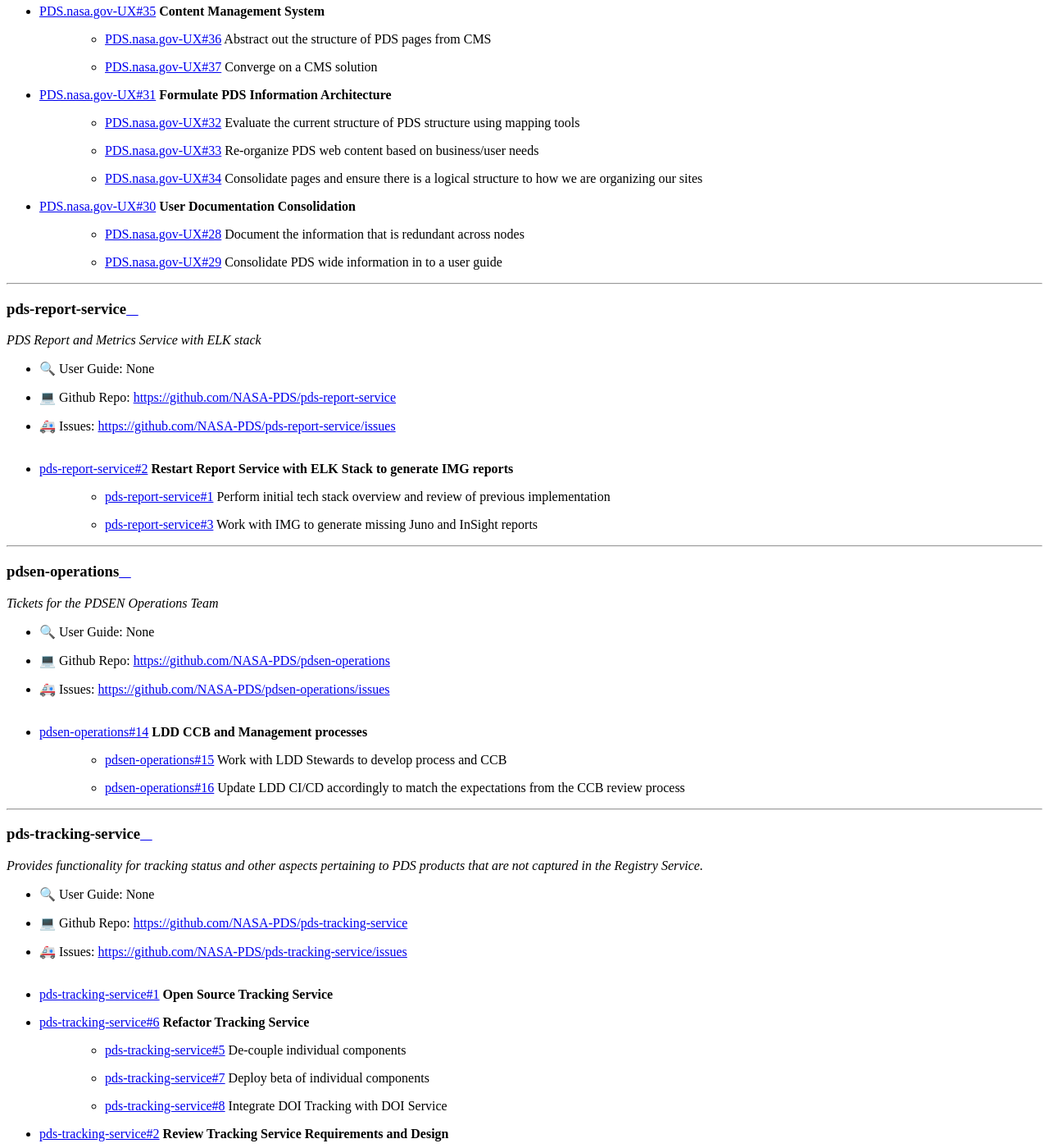
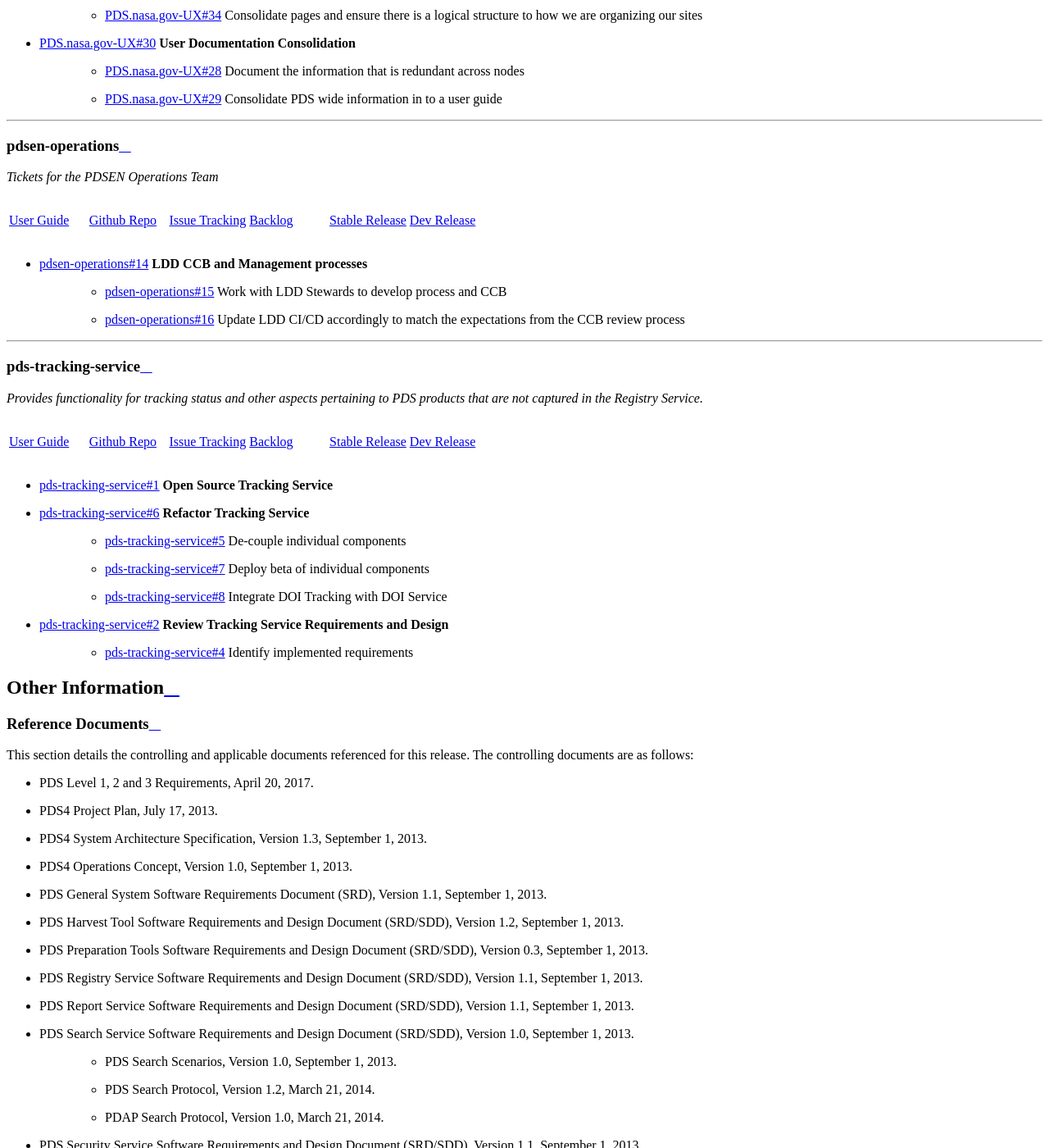
Before and after one commit to NASA-PDS/nasa-pds.github.io, a Sphinx documentation site: the page built from docs/source/releases/11.1/plan.rst, in a window 1280 px wide and 1400 px high, scrolled down 8728 px. Shown: the whole window at 82% size. Built offline with Sphinx 7.4.7 and the Read the Docs theme 2.0.0, drawn with Linux system fonts in a browser that asks for light colours; pages that are not in the unit, such as notebooks, are missing from menus; some of the changed text lies outside the part shown.

Commit message:
update release plan

```diff
--- /dev/null
+++ b/docs/source/releases/11.0/rdd.rst
@@ -0,0 +1,2 @@
+Build 11.0 RDD
+==============
--- a/docs/source/releases/plans/plan-11.1.rst
+++ b/docs/source/releases/11.1/plan.rst
@@ -1,11 +1,11 @@
-Build 11.1
-=====================
+Build 11.1 Plan
+========================
 
 ..  toctree::
     :glob:
     :maxdepth: 3
 
-    plan-11.1.rst
+    plan.rst
 
 .. |br| raw:: html
 
@@ -15,7 +15,7 @@
 
 The following page outlines the planned PDS software enhancements, bug fixes, and impacted requirements for the upcoming Build .
 
-A more detailed breakdown of these tasks by date and priority can be found in our `Zenhub Roadmap <https://app.zenhub.com/workspaces/pdsen-workspace-5c87e859b7a0872dd10b87c5/roadmap>` (login required).
+A more detailed breakdown of these tasks by date and priority can be found in our `Zenhub Roadmap <https://app.zenhub.com/workspaces/pdsen-workspace-5c87e859b7a0872dd10b87c5/roadmap>`_ (login required).
 
 Key Dates
 +++++++++
@@ -56,6 +56,14 @@
 
 This section details the planned software changes for this build.
 
+Planned tasks for the next release cycle are grouped by software component, and sub-tasks are included where known at the time of this plan generation. Each section also includes additional information, such as:
+
+* Software description
+* Link to |:mag:| User Guide
+* Link to |:computer:| Github Repo
+* Link to |:ambulance:| Issue Tracking
+* Link to |:ledger:| Backlog - future work not planned for this release cycle
+
 **Don't see the tool you are looking for?** This means there is no active development planned for this build cycle. Head to the `PDS Tool Registry <https://pds.nasa.gov/tools/tool-registry/>`_ to see all possible tools available for PDS data.
 
 **Have a new feature or tool you think we should be working on?** Create a ticket in the applicable Github repo or in our `PDS EN Operations repo <https://github.com/NASA-PDS/pdsen-operations/issues/new/choose>`_ and we will see how that can fit into our plans moving forward.
@@ -65,11 +73,19 @@
 
 validate
 ########
+
 *Validates PDS4 product labels, data and PDS3 Volumes*
 
-* |:mag:| User Guide: https://nasa-pds.github.io/validate/
-* |:computer:| Github Repo: https://github.com/NASA-PDS/validate
-* |:ambulance:| Issues: https://github.com/NASA-PDS/validate/issues |br| |br|
+.. list-table::
+   :widths: 15 15 15 15 15 15
+
+   * - `User Guide <https://nasa-pds.github.io/validate/>`_
+     - `Github Repo <https://github.com/NASA-PDS/validate>`_
+     - `Issue Tracking <https://github.com/NASA-PDS/validate/issues>`_
+     - `Backlog <https://github.com/NASA-PDS/validate/issues>`_
+     - `Stable Release <https://github.com/NASA-PDS/validate/releases/latest>`_
+     - `Dev Release <https://github.com/NASA-PDS/validate/releases>`_
+
 * `validate#250 <https://github.com/NASA-PDS/validate/issues/250>`_ **Improvements to meet updated Standards Reference since initial requirements implementation**
    * `validate#5 <https://github.com/NASA-PDS/validate/issues/5>`_ Improve file base name check according to Standards Reference
    * `validate#6 <https://github.com/NASA-PDS/validate/issues/6>`_ Improve pds4.bundle unlabeled files check to handle files without a file suffix
@@ -89,11 +105,19 @@
 
 pds4-information-model
 ######################
+
 *The software tools and data necessary for generating the Information Model including PDS4 ontology, data, and information model.*
 
-* |:mag:| User Guide: https://nasa-pds.github.io/pds4-information-model/
-* |:computer:| Github Repo: https://github.com/NASA-PDS/pds4-information-model
-* |:ambulance:| Issues: https://github.com/NASA-PDS/pds4-information-model/issues |br| |br|
+.. list-table::
+   :widths: 15 15 15 15 15 15
+
+   * - `User Guide <https://nasa-pds.github.io/pds4-information-model/>`_
+     - `Github Repo <https://github.com/NASA-PDS/pds4-information-model>`_
+     - `Issue Tracking <https://github.com/NASA-PDS/pds4-information-model/issues>`_
+     - `Backlog <https://github.com/NASA-PDS/pds4-information-model/issues>`_
+     - `Stable Release <https://github.com/NASA-PDS/pds4-information-model/releases/latest>`_
+     - `Dev Release <https://github.com/NASA-PDS/pds4-information-model/releases>`_
+
 * `pds4-information-model#242 <https://github.com/NASA-PDS/pds4-information-model/issues/242>`_ **DocBook HTML/WebHelp generation and conversion processes**
    * `pds4-information-model#170 <https://github.com/NASA-PDS/pds4-information-model/issues/170>`_ LDDTool: DocBook generation does not work from any file system location
    * `pds4-information-model#243 <https://github.com/NASA-PDS/pds4-information-model/issues/243>`_ Document how to generate the DocBook XML and how to generate HTML/WebHelp
@@ -110,22 +134,38 @@
 
 pds-deep-archive
 ################
+
 *PDS Open Archival Information System (OAIS) utilities, including Submission Information Package (SIP) and Archive Information Package (AIP) generators*
 
-* |:mag:| User Guide: https://nasa-pds.github.io/pds-deep-archive/
-* |:computer:| Github Repo: https://github.com/NASA-PDS/pds-deep-archive
-* |:ambulance:| Issues: https://github.com/NASA-PDS/pds-deep-archive/issues |br| |br|
+.. list-table::
+   :widths: 15 15 15 15 15 15
+
+   * - `User Guide <https://nasa-pds.github.io/pds-deep-archive/>`_
+     - `Github Repo <https://github.com/NASA-PDS/pds-deep-archive>`_
+     - `Issue Tracking <https://github.com/NASA-PDS/pds-deep-archive/issues>`_
+     - `Backlog <https://github.com/NASA-PDS/pds-deep-archive/issues>`_
+     - `Stable Release <https://github.com/NASA-PDS/pds-deep-archive/releases/latest>`_
+     - `Dev Release <https://github.com/NASA-PDS/pds-deep-archive/releases>`_
+
 * `pds-deep-archive#80 <https://github.com/NASA-PDS/pds-deep-archive/issues/80>`_ **NSSDCA Delivery Onboarding**
 
 --------
 
 pds-doi-service
 ###############
+
 *Service and tools for generating DOIs for PDS bundles, collections, and data sets*
 
-* |:mag:| User Guide: https://nasa-pds.github.io/pds-doi-service
-* |:computer:| Github Repo: https://github.com/NASA-PDS/pds-doi-service
-* |:ambulance:| Issues: https://github.com/NASA-PDS/pds-doi-service/issues |br| |br|
+.. list-table::
+   :widths: 15 15 15 15 15 15
+
+   * - `User Guide <https://nasa-pds.github.io/pds-doi-service>`_
+     - `Github Repo <https://github.com/NASA-PDS/pds-doi-service>`_
+     - `Issue Tracking <https://github.com/NASA-PDS/pds-doi-service/issues>`_
+     - `Backlog <https://github.com/NASA-PDS/pds-doi-service/issues>`_
+     - `Stable Release <https://github.com/NASA-PDS/pds-doi-service/releases/latest>`_
+     - `Dev Release <https://github.com/NASA-PDS/pds-doi-service/releases>`_
+
 * `pds-doi-service#91 <https://github.com/NASA-PDS/pds-doi-service/issues/91>`_ **Develop User Access / Management Strategy**
 * `pds-doi-service#86 <https://github.com/NASA-PDS/pds-doi-service/issues/86>`_ **Deploy DOI API and UI**
    * `pds-doi-service#87 <https://github.com/NASA-PDS/pds-doi-service/issues/87>`_ Dev beta testing with API
@@ -146,11 +186,19 @@
 
 pds-registry-app
 ################
+
 *Registry application enabling a PDS node to register all its data products for long term preservation and sharing with the rest of the PDS system.*
 
-* |:mag:| User Guide: https://nasa-pds.github.io/pds-registry-app/
-* |:computer:| Github Repo: https://github.com/NASA-PDS/pds-registry-app
-* |:ambulance:| Issues: https://github.com/NASA-PDS/pds-registry-app/issues |br| |br|
+.. list-table::
+   :widths: 15 15 15 15 15 15
+
+   * - `User Guide <https://nasa-pds.github.io/pds-registry-app/>`_
+     - `Github Repo <https://github.com/NASA-PDS/pds-registry-app>`_
+     - `Issue Tracking <https://github.com/NASA-PDS/pds-registry-app/issues>`_
+     - `Backlog <https://github.com/NASA-PDS/pds-registry-app/issues>`_
+     - `Stable Release <https://github.com/NASA-PDS/pds-registry-app/releases/latest>`_
+     - `Dev Release <https://github.com/NASA-PDS/pds-registry-app/releases>`_
+
 * `pds-registry-app#42 <https://github.com/NASA-PDS/pds-registry-app/issues/42>`_ **Integrate Registry API into pds-registry-app**
 * `pds-registry-app#13 <https://github.com/NASA-PDS/pds-registry-app/issues/13>`_ **Beta test operational deployment**
    * `pds-registry-app#82 <https://github.com/NASA-PDS/pds-registry-app/issues/82>`_ Develop test plan
@@ -180,11 +228,20 @@
 
 PDS.nasa.gov-Search
 ###################
+
 *Front-end interface for PDS.nasa.gov data search capability*
 
-* |:mag:| User Guide: None
-* |:computer:| Github Repo: https://github.com/NASA-PDS/PDS.nasa.gov-Search
-* |:ambulance:| Issues: https://github.com/NASA-PDS/PDS.nasa.gov-Search/issues |br| |br|
+.. list-table::
+   :widths: 15 15 15 15 15 15
+
+   * - `User Guide <https://github.com/NASA-PDS/PDS.nasa.gov-Search#readme>`_
+     - `Github Repo <https://github.com/NASA-PDS/PDS.nasa.gov-Search>`_
+     - `Issue Tracking <https://github.com/NASA-PDS/PDS.nasa.gov-Search/issues>`_
+     - `Backlog <https://github.com/NASA-PDS/PDS.nasa.gov-Search/issues>`_
+     - `Stable Release <https://github.com/NASA-PDS/PDS.nasa.gov-Search/releases/latest>`_
+     - `Dev Release <https://github.com/NASA-PDS/PDS.nasa.gov-Search/releases>`_
+
+* `PDS.nasa.gov-Search#20 <https://github.com/NASA-PDS/PDS.nasa.gov-Search/issues/20>`_ **Search Details Page / DOI Landing Page**
 * `PDS.nasa.gov-Search#21 <https://github.com/NASA-PDS/PDS.nasa.gov-Search/issues/21>`_ **DOI Landing Page Requirements and Design**
    * `PDS.nasa.gov-Search#22 <https://github.com/NASA-PDS/PDS.nasa.gov-Search/issues/22>`_ Develop DOI Landing Page Scope
    * `PDS.nasa.gov-Search#23 <https://github.com/NASA-PDS/PDS.nasa.gov-Search/issues/23>`_ Revise requirements to meet scope
@@ -195,11 +252,19 @@
 
 pds-api
 #######
+
 *PDS API Application with client and server integrated into one package*
 
-* |:mag:| User Guide: None
-* |:computer:| Github Repo: https://github.com/NASA-PDS/pds-api
-* |:ambulance:| Issues: https://github.com/NASA-PDS/pds-api/issues |br| |br|
+.. list-table::
+   :widths: 15 15 15 15 15 15
+
+   * - `User Guide <https://github.com/NASA-PDS/pds-api#readme>`_
+     - `Github Repo <https://github.com/NASA-PDS/pds-api>`_
+     - `Issue Tracking <https://github.com/NASA-PDS/pds-api/issues>`_
+     - `Backlog <https://github.com/NASA-PDS/pds-api/issues>`_
+     - `Stable Release <https://github.com/NASA-PDS/pds-api/releases/latest>`_
+     - `Dev Release <https://github.com/NASA-PDS/pds-api/releases>`_
+
 * `pds-api#31 <https://github.com/NASA-PDS/pds-api/issues/31>`_ **Streamline testing of API server implementation**
 * `pds-api#35 <https://github.com/NASA-PDS/pds-api/issues/35>`_ **Initial Federated API implementation**
 * `pds-api#34 <https://github.com/NASA-PDS/pds-api/issues/34>`_ **Deploy PDS API v0 (beta) for beta testing**
@@ -231,11 +296,19 @@
 
 pdsen-corral
 ############
+
 *umbrella project to manage the build cycle (continuous integration and stable release) for the PDS EN tools. *
 
-* |:mag:| User Guide: http://nasa-pds.github.io/pdsen-corral
-* |:computer:| Github Repo: https://github.com/NASA-PDS/pdsen-corral
-* |:ambulance:| Issues: https://github.com/NASA-PDS/pdsen-corral/issues |br| |br|
+.. list-table::
+   :widths: 15 15 15 15 15 15
+
+   * - `User Guide <http://nasa-pds.github.io/pdsen-corral>`_
+     - `Github Repo <https://github.com/NASA-PDS/pdsen-corral>`_
+     - `Issue Tracking <https://github.com/NASA-PDS/pdsen-corral/issues>`_
+     - `Backlog <https://github.com/NASA-PDS/pdsen-corral/issues>`_
+     - `Stable Release <https://github.com/NASA-PDS/pdsen-corral/releases/latest>`_
+     - `Dev Release <https://github.com/NASA-PDS/pdsen-corral/releases>`_
+
 * `pdsen-corral#16 <https://github.com/NASA-PDS/pdsen-corral/issues/16>`_ **Github Action and Documentation Generation Best Practices**
    * `nasa-pds.github.io#3 <https://github.com/NASA-PDS/nasa-pds.github.io/issues/3>`_ Update nasa-pds.github.io with software documentation best practices
    * `nasa-pds.github.io#4 <https://github.com/NASA-PDS/nasa-pds.github.io/issues/4>`_ Update nasa-pds.github.io with github action best practices
@@ -252,11 +325,19 @@
 
 PDS.nasa.gov-UX
 ###############
+
 *PDS.nasa.gov User Experience Task Issue and Prototype repository*
 
-* |:mag:| User Guide:
-* |:computer:| Github Repo: https://github.com/NASA-PDS/PDS.nasa.gov-UX
-* |:ambulance:| Issues: https://github.com/NASA-PDS/PDS.nasa.gov-UX/issues |br| |br|
+.. list-table::
+   :widths: 15 15 15 15 15 15
+
+   * - `User Guide <https://github.com/NASA-PDS/PDS.nasa.gov-UX#readme>`_
+     - `Github Repo <https://github.com/NASA-PDS/PDS.nasa.gov-UX>`_
+     - `Issue Tracking <https://github.com/NASA-PDS/PDS.nasa.gov-UX/issues>`_
+     - `Backlog <https://github.com/NASA-PDS/PDS.nasa.gov-UX/issues>`_
+     - `Stable Release <https://github.com/NASA-PDS/PDS.nasa.gov-UX/releases/latest>`_
+     - `Dev Release <https://github.com/NASA-PDS/PDS.nasa.gov-UX/releases>`_
+
 * `PDS.nasa.gov-UX#3 <https://github.com/NASA-PDS/PDS.nasa.gov-UX/issues/3>`_ **Formulate user stories for prototype**
    * `PDS.nasa.gov-UX#14 <https://github.com/NASA-PDS/PDS.nasa.gov-UX/issues/14>`_ Develop user personas based upon outputs from user interview synthesis
 * `PDS.nasa.gov-UX#6 <https://github.com/NASA-PDS/PDS.nasa.gov-UX/issues/6>`_ **Model workflows and initial design directions**
@@ -294,26 +375,21 @@
 
 --------
 
-pds-report-service
-##################
-*PDS Report and Metrics Service with ELK stack*
-
-* |:mag:| User Guide: None
-* |:computer:| Github Repo: https://github.com/NASA-PDS/pds-report-service
-* |:ambulance:| Issues: https://github.com/NASA-PDS/pds-report-service/issues |br| |br|
-* `pds-report-service#2 <https://github.com/NASA-PDS/pds-report-service/issues/2>`_ **Restart Report Service with ELK Stack to generate IMG reports**
-   * `pds-report-service#1 <https://github.com/NASA-PDS/pds-report-service/issues/1>`_ Perform initial tech stack overview and review of previous implementation
-   * `pds-report-service#3 <https://github.com/NASA-PDS/pds-report-service/issues/3>`_ Work with IMG to generate missing Juno and InSight reports
-
---------
-
 pdsen-operations
 ################
+
 *Tickets for the PDSEN Operations Team*
 
-* |:mag:| User Guide: None
-* |:computer:| Github Repo: https://github.com/NASA-PDS/pdsen-operations
-* |:ambulance:| Issues: https://github.com/NASA-PDS/pdsen-operations/issues |br| |br|
+.. list-table::
+   :widths: 15 15 15 15 15 15
+
+   * - `User Guide <https://github.com/NASA-PDS/pdsen-operations#readme>`_
+     - `Github Repo <https://github.com/NASA-PDS/pdsen-operations>`_
+     - `Issue Tracking <https://github.com/NASA-PDS/pdsen-operations/issues>`_
+     - `Backlog <https://github.com/NASA-PDS/pdsen-operations/issues>`_
+     - `Stable Release <https://github.com/NASA-PDS/pdsen-operations/releases/latest>`_
+     - `Dev Release <https://github.com/NASA-PDS/pdsen-operations/releases>`_
+
 * `pdsen-operations#14 <https://github.com/NASA-PDS/pdsen-operations/issues/14>`_ **LDD CCB and Management processes**
    * `pdsen-operations#15 <https://github.com/NASA-PDS/pdsen-operations/issues/15>`_ Work with LDD Stewards to develop process and CCB
    * `pdsen-operations#16 <https://github.com/NASA-PDS/pdsen-operations/issues/16>`_ Update LDD CI/CD accordingly to match the expectations from the CCB review process
@@ -322,11 +398,19 @@
 
 pds-tracking-service
 ####################
+
 *Provides functionality for tracking status and other aspects pertaining to PDS products that are not captured in the Registry Service.*
 
-* |:mag:| User Guide: None
-* |:computer:| Github Repo: https://github.com/NASA-PDS/pds-tracking-service
-* |:ambulance:| Issues: https://github.com/NASA-PDS/pds-tracking-service/issues |br| |br|
+.. list-table::
+   :widths: 15 15 15 15 15 15
+
+   * - `User Guide <https://github.com/NASA-PDS/pds-tracking-service#readme>`_
+     - `Github Repo <https://github.com/NASA-PDS/pds-tracking-service>`_
+     - `Issue Tracking <https://github.com/NASA-PDS/pds-tracking-service/issues>`_
+     - `Backlog <https://github.com/NASA-PDS/pds-tracking-service/issues>`_
+     - `Stable Release <https://github.com/NASA-PDS/pds-tracking-service/releases/latest>`_
+     - `Dev Release <https://github.com/NASA-PDS/pds-tracking-service/releases>`_
+
 * `pds-tracking-service#1 <https://github.com/NASA-PDS/pds-tracking-service/issues/1>`_ **Open Source Tracking Service**
 * `pds-tracking-service#6 <https://github.com/NASA-PDS/pds-tracking-service/issues/6>`_ **Refactor Tracking Service**
    * `pds-tracking-service#5 <https://github.com/NASA-PDS/pds-tracking-service/issues/5>`_ De-couple individual components
--- a/docs/source/releases/releases/rdd-11.0.rst
+++ /dev/null
@@ -1,2 +0,0 @@
-Build 11.0
-==========
```
Also changed, not shown: docs/source/index.rst (+8 -8 lines), docs/source/releases/plan.rst (deleted, +0 -8 lines), docs/source/releases/release.rst (deleted, +0 -8 lines), docs/source/releases/releases.rst (added, +30 -0 lines).
